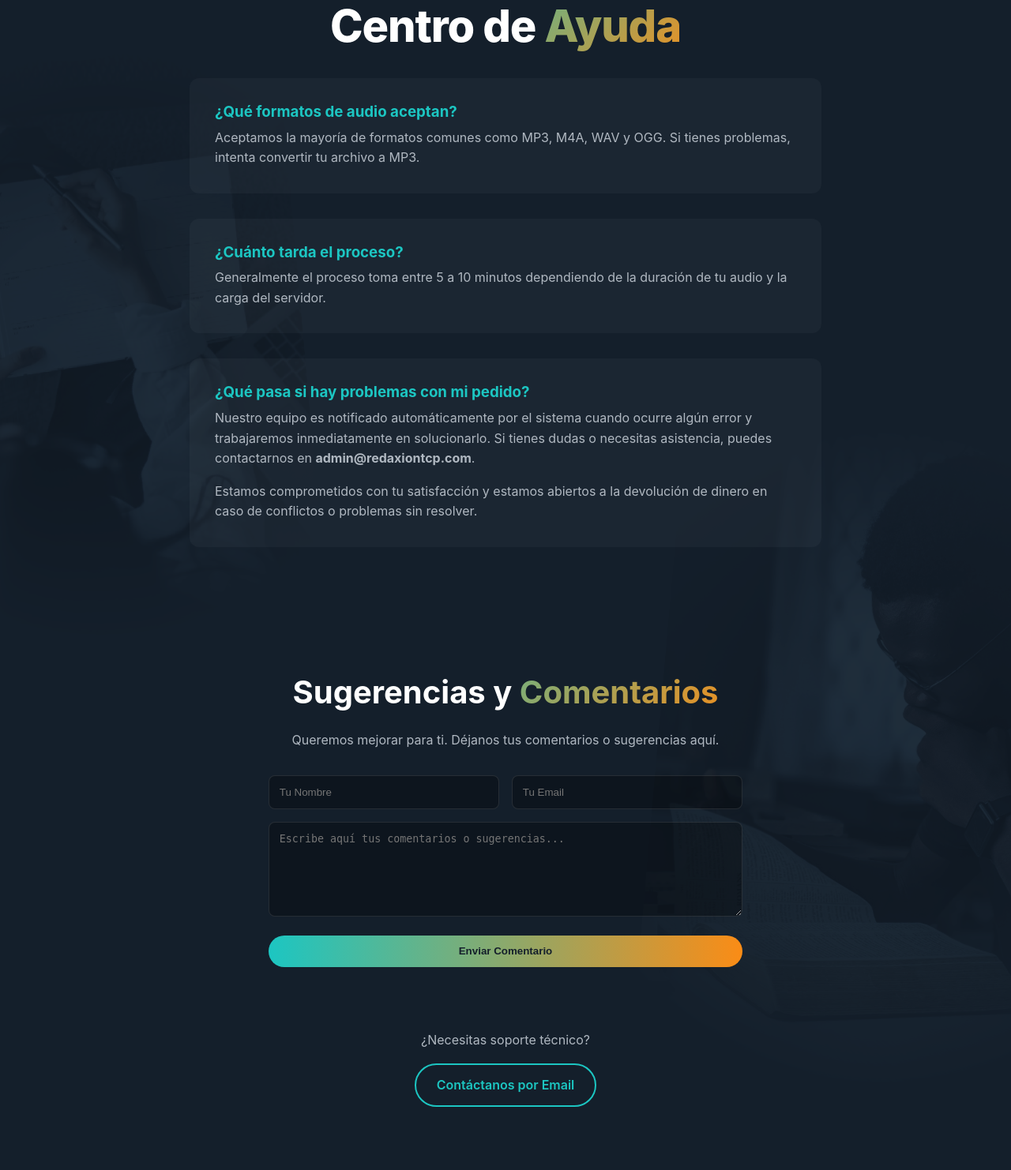
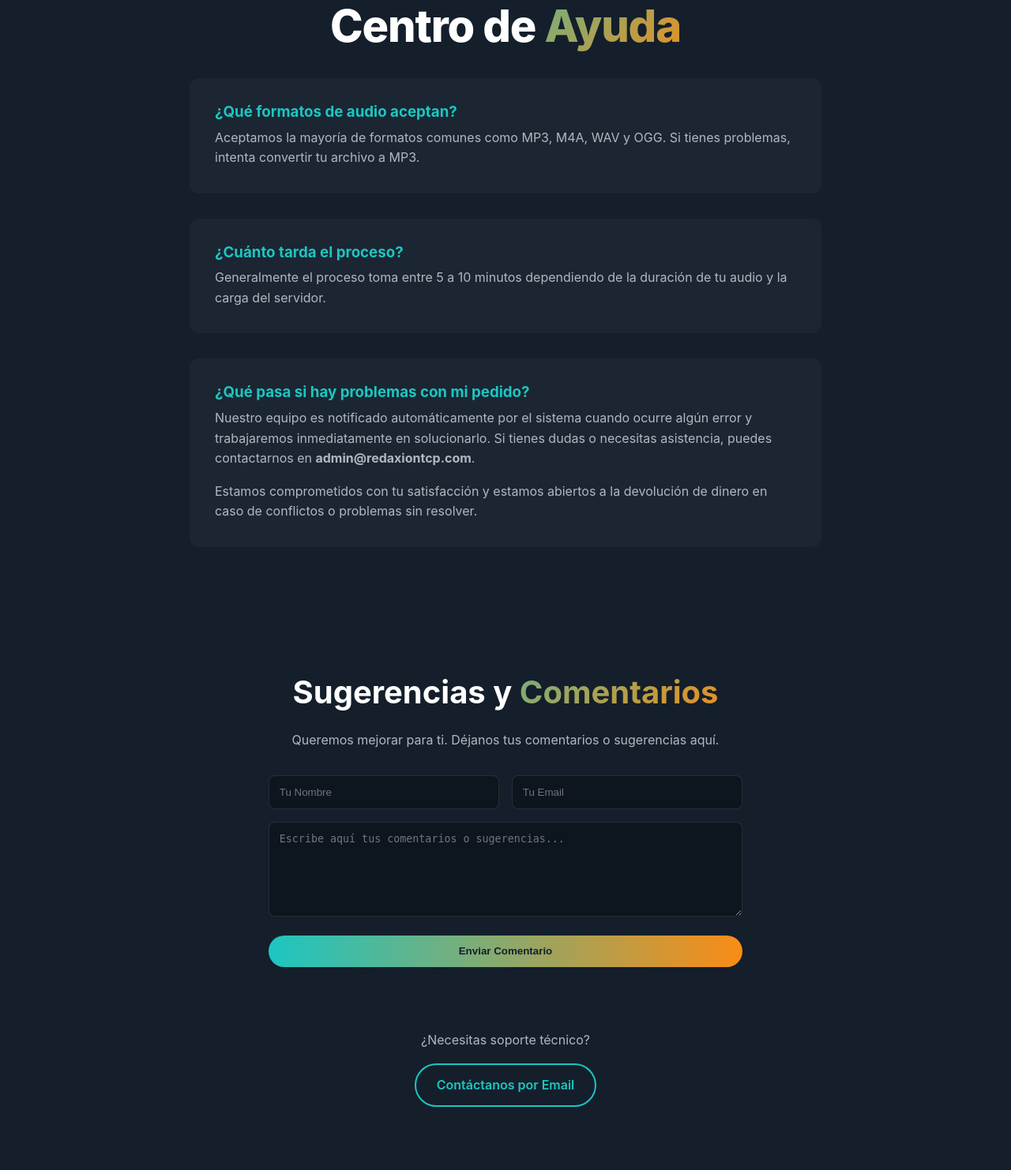
Before and after one commit to RedaXion/redaxion-web-fastapi, a FastAPI app: page /ayuda in a window 1280 px wide. Shown: the part 128-1610 px from the top of the page at 79% size. Run offline with FastAPI, Linux system fonts and the light colour scheme; some libraries are stand-ins or nearby versions.

Commit message:
Revert "feat: integrate lifestyle images across all main pages and centralize CSS"
This reverts commit 0424313fe96bf6be3fb497106ba353d6bac9f2e5.

```diff
--- a/static/css/style.css
+++ b/static/css/style.css
@@ -254,27 +254,6 @@ nav {
     color: var(--text-gray);
     margin-bottom: 2rem;
 }
-
-/* Lifestyle Backgrounds */
-.lifestyle-bg {
-    position: absolute;
-    z-index: 0;
-    opacity: 0.25;
-    pointer-events: none;
-    filter: grayscale(0.5) contrast(1.1);
-    mix-blend-mode: soft-light;
-    object-fit: cover;
-    -webkit-mask-image: radial-gradient(circle, black 30%, transparent 80%);
-    mask-image: radial-gradient(circle, black 30%, transparent 80%);
-    transition: opacity 0.3s ease;
-}
-
-@media (max-width: 768px) {
-    .lifestyle-bg {
-        opacity: 0.15;
-    }
-}
-
 
 /* Sections */
 .section-padding {
--- a/templates/ayuda.html
+++ b/templates/ayuda.html
@@ -14,14 +14,8 @@
     <!-- Header will be updated globally later, using placeholder for structure -->
     {% include 'header.html' %}
 
-    <main class="section-padding" style="padding-top: 8rem; position: relative; overflow: hidden;">
-        <!-- Lifestyle Images for Help Page -->
-        <img src="/static/img/lifestyle_focus.jpg" class="lifestyle-bg"
-            style="top: 10%; left: -10%; width: 40%; height: 50%; transform: rotate(-5deg);">
-        <img src="/static/img/lifestyle_reading.jpg" class="lifestyle-bg"
-            style="bottom: 5%; right: -10%; width: 45%; height: 55%; transform: rotate(5deg);">
-
-        <div class="container" style="position: relative; z-index: 1;">
+    <main class="section-padding" style="padding-top: 8rem;">
+        <div class="container">
             <h1 style="text-align: center; margin-bottom: 2rem;">Centro de <span class="text-gradient">Ayuda</span></h1>
 
             <div style="max-width: 800px; margin: 0 auto; display: grid; gap: 2rem;">
```
Also changed, not shown: templates/como_funciona.html (+2 -8 lines), templates/index.html (+20 -1 lines), templates/login.html (+2 -6 lines), templates/mi_cuenta.html (+2 -6 lines), templates/mis_ordenes.html (+2 -6 lines), templates/register.html (+2 -6 lines), templates/soluciones_ia.html (+2 -8 lines), templates/testimonios.html (+2 -8 lines), static/img/favicon2_small.png (deleted).
